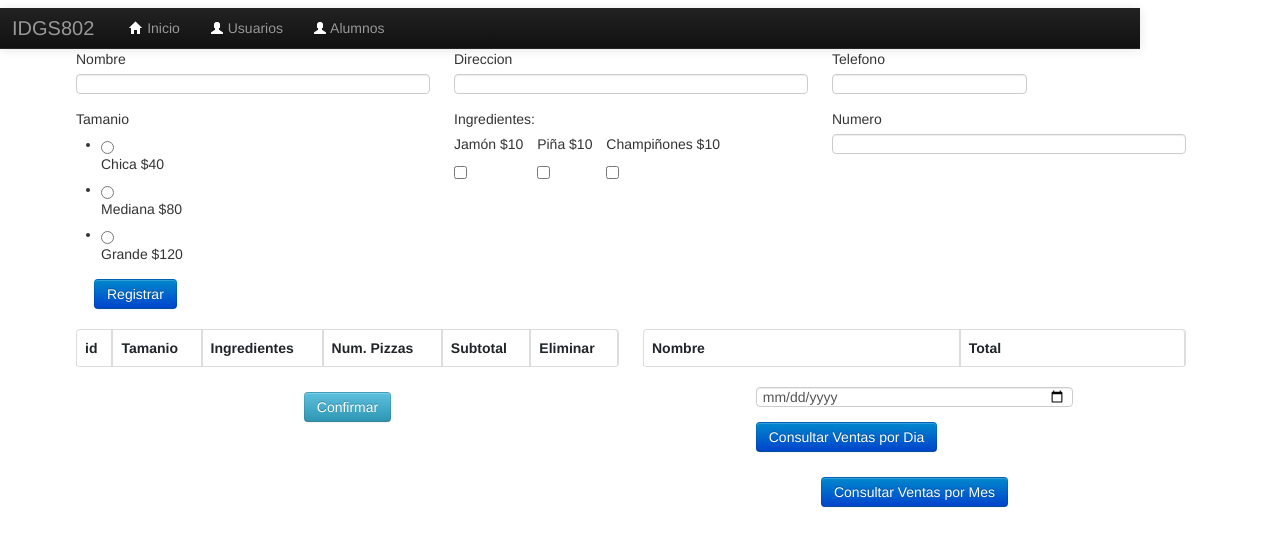
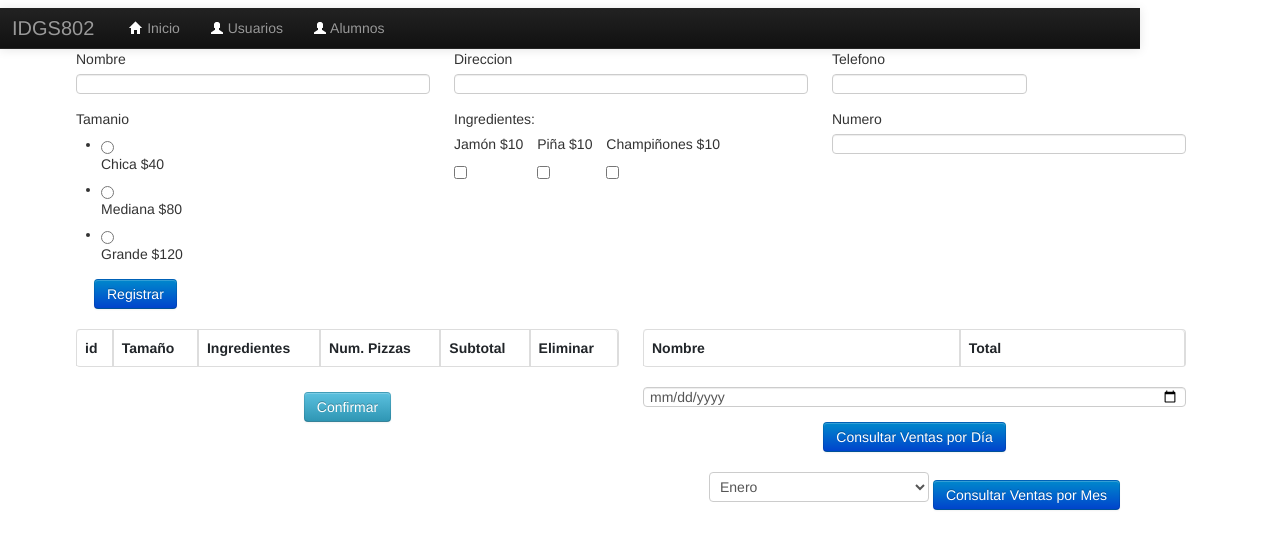
Before and after one commit to IDGS-802-21000149/practicas-db-IDGS802, a Flask app: page /pizza in a window 1280 px wide. Shown: the top 549 px of the page. Run offline with Flask 3, Linux system fonts and the light colour scheme; lists and menus that the app fills with data are empty; some libraries are stand-ins or nearby versions.

Commit message:
RAM-07/03/2024-PizzeriaVentasMes

```diff
--- a/main.py
+++ b/main.py
@@ -2,6 +2,7 @@ from calendar import monthrange
 from datetime import datetime,timedelta
 from flask import Flask,request,render_template,Response,redirect,url_for
 from flask import flash
+from sqlalchemy import extract
 from config import DevelopmentConfig
 from flask_wtf.csrf import CSRFProtect
 import forms
@@ -53,7 +54,7 @@ def pizzas():
     ventas = None
     suma_total = None
 
-    if request.method == "POST" and "fecha_consulta" not in request.form:
+    if request.method == "POST" and not ("fecha_consulta" in request.form or "mes_consulta" in request.form):
         ingredientes_seleccionados = []
         if pizza_form.jamon.data:
             ingredientes_seleccionados.append("Jamon")
@@ -87,12 +88,20 @@ def pizzas():
 
         id_pizza += 1
 
-    if request.method == "POST" or request.method == "GET":
+    if request.method == "POST" or request.method == "GET" and "mes_consulta" not in request.form:
         fecha_consulta_str = request.form.get("fecha_consulta")
         if fecha_consulta_str:
             fecha_consulta = datetime.strptime(fecha_consulta_str, "%Y-%m-%d").date()
 
             ventas = Pizzas.query.filter(Pizzas.create_date >= fecha_consulta).filter(Pizzas.create_date < fecha_consulta + timedelta(days=1)).all()
+            suma_total = sum(venta.total for venta in ventas)
+
+    if request.method == "POST" or request.method == "GET" and "mes_consulta" in request.form:
+        mes_consulta_str = request.form.get("mes_consulta")
+        if mes_consulta_str:
+            fecha_consulta = datetime.now().replace(month=int(mes_consulta_str))
+
+            ventas = Pizzas.query.filter(extract('month', Pizzas.create_date) == int(mes_consulta_str)).all()
             suma_total = sum(venta.total for venta in ventas)
 
 
--- a/templates/layout2.html
+++ b/templates/layout2.html
@@ -8,7 +8,7 @@
     <link rel="stylesheet" href="../static/bootstrap/css/bootstrap.min.css">
     <style>
         body{
-            padding-top: 60px;
+            padding-top: 100px;
         }
         .tr-head{background: #dff0d8;}
     </style>
--- a/templates/pizza.html
+++ b/templates/pizza.html
@@ -5,6 +5,9 @@
     .labels {
         display: inline-block;
         margin-right: 10px;
+    }
+    .centered-button {
+        text-align: center;
     }
 </style>
 <div class="container">
@@ -22,8 +25,7 @@
             </div>
             <div class="col-md-4">
                 <div class="form-group">
-            <label class="labels">{{ render_field(form.telefono, class="form-control") }} </label>
-
+                    <label class="labels">{{ render_field(form.telefono, class="form-control") }}</label>
                 </div>
             </div>
         </div>
@@ -36,10 +38,9 @@
             <div class="col-md-4">
                 <div class="form-group">
                     <label>Ingredientes:</label>
-
-            <label class="labels">{{ render_field(form.jamon) }} </label>
+                    <label class="labels">{{ render_field(form.jamon) }}</label>
                     <label class="labels">{{ render_field(form.pinia) }}</label>
-            <label class="labels">{{ render_field(form.champiniones) }} </label>
+                    <label class="labels">{{ render_field(form.champiniones) }}</label>
                 </div>
             </div>
             <div class="col-md-4">
@@ -53,11 +54,11 @@
     </form>
     <div class="row">
         <div class="col-md-6">
-        <table class="table table-striped table-bordered ">
+            <table class="table table-striped table-bordered">
                 <thead>
                     <tr>
                         <th>id</th>
-                    <th>Tamanio</th>
+                        <th>Tamaño</th>
                         <th>Ingredientes</th>
                         <th>Num. Pizzas</th>
                         <th>Subtotal</th>
@@ -65,40 +66,36 @@
                     </tr>
                 </thead>
                 <tbody>
-            {%for t in temporal%}
+                    {% for t in temporal %}
                     <tr>
-                <td>{{t.id}}</td>
-                <td>{{t.tamanio}}</td>
+                        <td>{{ t.id }}</td>
+                        <td>{{ t.tamanio }}</td>
                         <td>
-                    {%for i in t.ingredientes%}
-                    {{i}}
-                    {%endfor%}
+                            {% for i in t.ingredientes %}
+                            {{ i }}
+                            {% endfor %}
                         </td>
-                <td>{{t.numero}}</td>
-                <td>{{t.totalP}}</td>
+                        <td>{{ t.numero }}</td>
+                        <td>{{ t.totalP }}</td>
                         <td>
                             <form action="/eliminarPizza" method="post">
                                 <input type="hidden" name="id" value="{{ t.id }}">
                                 <input type="hidden" name="csrf_token" value="{{ csrf_token() }}">
-                        <input type="submit" value="Eliminar" class="btn btn-danger">
+                                <button type="submit" class="btn btn-danger">Eliminar</button>
                             </form>
                         </td>
                     </tr>
-            {%endfor%}
+                    {% endfor %}
                 </tbody>
             </table>
-
-        <div class="d-flex justify-content-center align-items-center">
+            <div class="centered-button">
                 <form action="/confirmar" method="post">
                     <input type="hidden" name="csrf_token" value="{{ csrf_token() }}">
                     <button class="btn btn-info">Confirmar</button>
                 </form>
-
-
             </div>
         </div>
-    <div class="col-md-6">
-        <div>
+        <div class="col-md-6" style="overflow-y: auto; max-height: 400px;">
             <table class="table table-striped table-bordered">
                 <thead>
                     <tr>
@@ -114,42 +111,42 @@
                         <td>{{ venta.total }}</td>
                     </tr>
                     {% endfor %}
-                    {%endif%}
+                    {% endif %}
                 </tbody>
             </table>
-
+            <div class="centered-button">
+                {% if suma_total %}
+                <h1>Se vendió un total de ${{ suma_total }}</h1>
+                {% endif %}
             </div>
-        <div class="d-flex justify-content-center align-items-center">
-            {% if suma_total %}
-            <h1>Se vendio un total de ${{suma_total }}</h1>
-            {%endif%}
-        </div>
-
-        <div class="d-flex justify-content-center align-items-center">
+            <div class="centered-button">
                 <form action="/pizza" method="post">
                     <input type="date" name="fecha_consulta" class="form-control">
                     <input type="hidden" name="csrf_token" value="{{ csrf_token() }}">
-                <button type="submit" class="btn btn-primary">Consultar Ventas por Dia</button>
+                    <button type="submit" class="btn btn-primary">Consultar Ventas por Día</button>
                 </form>
             </div>
-
-        <div class="d-flex justify-content-center align-items-center">
+            <div class="centered-button">
                 <form action="/pizza" method="post">
-
+                    <select name="mes_consulta">
+                        <option value="01">Enero</option>
+                        <option value="02">Febrero</option>
+                        <option value="03">Marzo</option>
+                        <option value="04">Abril</option>
+                        <option value="05">Mayo</option>
+                        <option value="06">Junio</option>
+                        <option value="07">Julio</option>
+                        <option value="08">Agosto</option>
+                        <option value="09">Septiembre</option>
+                        <option value="10">Octubre</option>
+                        <option value="11">Noviembre</option>
+                        <option value="12">Diciembre</option>
+                    </select>
                     <input type="hidden" name="csrf_token" value="{{ csrf_token() }}">
                     <button type="submit" class="btn btn-primary">Consultar Ventas por Mes</button>
                 </form>
             </div>
-
-
         </div>
-
-
-
     </div>
-
-
-</div>
-
 </div>
 {% endblock %}
```
Also changed, not shown: templates/pizzerialayout.html (added, +22 -0 lines). Lines whose indentation alone changed are shown as unchanged.
